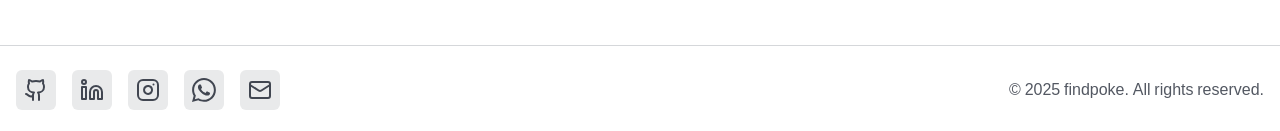
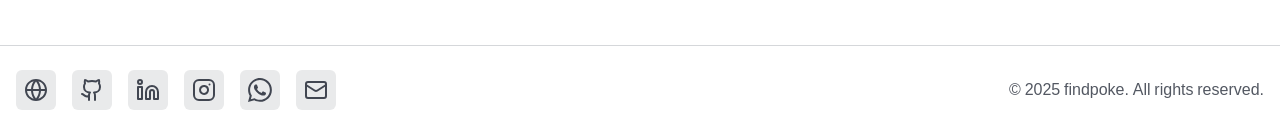
Before and after one commit to nuribnuu/pokedex-app, a Next.js app: page / in a window 1280 px wide. Shown: the part 1004-1135 px from the top of the page. Built offline with nearby package versions, Linux system fonts and the light colour scheme; no server answers.

Commit message:
feat: add link to portfolio on footer

```diff
--- a/src/features/shared/layout/Footer.tsx
+++ b/src/features/shared/layout/Footer.tsx
@@ -7,6 +7,7 @@
   LinkedInIcon,
   WhatsAppIcon,
   MailIcon,
+  GlobeIcon,
 } from '../ui/Icons';
 import Link from 'next/link';
 
@@ -15,6 +16,14 @@
     <footer className='w-full border-t border-neutral-300 bg-white py-6 mt-10 md:mt-20'>
       <div className='container mx-auto px-4 flex flex-col md:flex-row justify-center md:justify-between items-center gap-2'>
         <div className='flex gap-2 md:gap-4'>
+          <Link
+            href='https://nuribnuu.vercel.app'
+            target='_blank'
+            rel='noopener noreferrer'
+            className='p-2 bg-neutral-200 rounded-md hover:bg-neutral-300 transition'
+          >
+            <GlobeIcon className='size-5 text-neutral-700' />
+          </Link>
           <Link
             href='https://github.com/nuribnuu'
             target='_blank'
--- a/src/features/shared/ui/Icons.tsx
+++ b/src/features/shared/ui/Icons.tsx
@@ -277,3 +277,21 @@
     <rect x='2' y='4' width='20' height='16' rx='2' />
   </svg>
 );
+
+export const GlobeIcon = ({ className = '' }) => (
+  <svg
+    width='24'
+    height='24'
+    viewBox='0 0 24 24'
+    fill='none'
+    xmlns='http://www.w3.org/2000/svg'
+    className={clsx(iconSize, className)}
+  >
+    <path
+      fillRule='evenodd'
+      clipRule='evenodd'
+      d='M3.05493 11H7.03227C7.21079 8.23716 8.12575 5.58161 9.6685 3.30493C6.13988 4.24871 3.46579 7.2833 3.05493 11ZM12 3.51468C10.2747 5.64943 9.2404 8.26127 9.03706 11H14.9629C14.7596 8.26127 13.7253 5.64943 12 3.51468ZM14.9629 13H9.03706C9.2404 15.7387 10.2747 18.3506 12 20.4853C13.7253 18.3506 14.7596 15.7387 14.9629 13ZM9.6685 20.6951C8.12575 18.4184 7.21079 15.7628 7.03227 13H3.05493C3.46579 16.7167 6.13988 19.7513 9.6685 20.6951ZM14.3315 20.6951C15.8743 18.4184 16.7892 15.7628 16.9677 13H20.9451C20.5342 16.7167 17.8601 19.7513 14.3315 20.6951ZM20.9451 11H16.9677C16.7892 8.23716 15.8743 5.58161 14.3315 3.30493C17.8601 4.24871 20.5342 7.2833 20.9451 11ZM1 12C1 5.92487 5.92487 1 12 1C18.0751 1 23 5.92487 23 12C23 18.0751 18.0751 23 12 23C5.92487 23 1 18.0751 1 12Z'
+      fill='currentColor'
+    />
+  </svg>
+);
```
